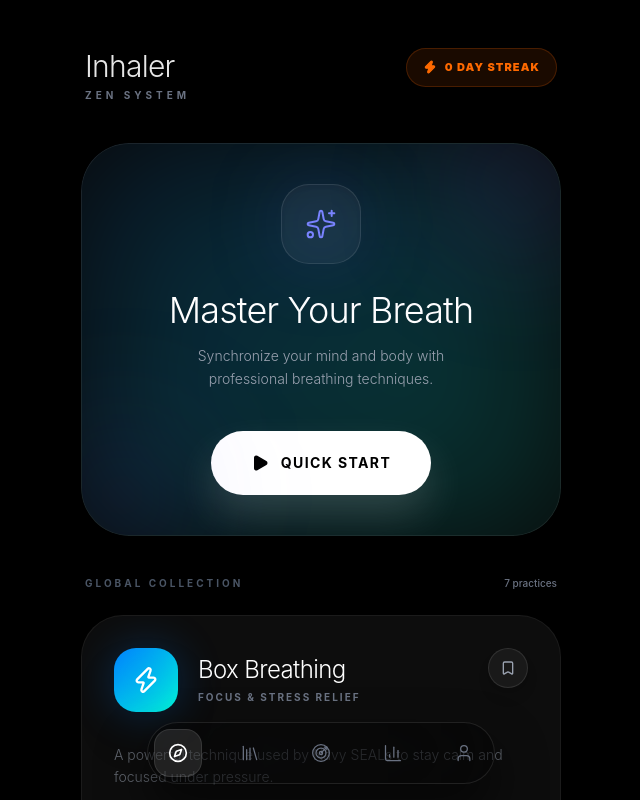
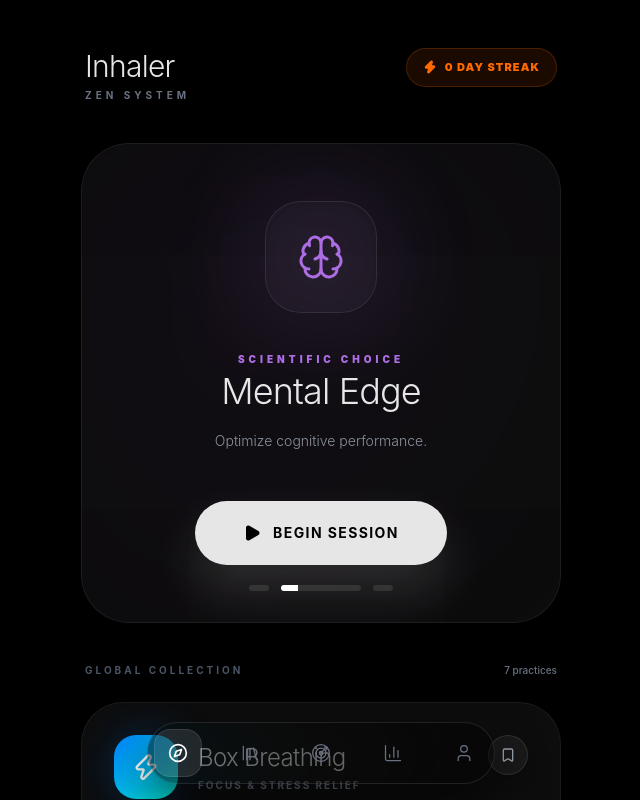
Before and after one commit to ajmalfaris11/Inhaler, a Next.js app in the folder apps/web/: page / in a window 1280 px wide. Shown: the top 800 px of the page, without its empty margins (319-959 px from the left). Built offline with nearby package versions, Linux system fonts and the light colour scheme.

Commit message:
feat: implement dynamic hero carousel with pan-based navigation

```diff
--- a/apps/web/src/features/breathing/components/ExploreView.tsx
+++ b/apps/web/src/features/breathing/components/ExploreView.tsx
@@ -1,8 +1,8 @@
 'use client';
 
-import React from 'react';
-import { motion } from 'framer-motion';
-import { Compass, Settings, Play, Sparkles, Trophy, Zap } from 'lucide-react';
+import React, { useState, useEffect, useMemo } from 'react';
+import { motion, AnimatePresence } from 'framer-motion';
+import { Play, Sparkles, Zap, Sunrise, Moon, Brain, Wind } from 'lucide-react';
 import { Exercise, exercises } from '../data';
 import { ExerciseCard } from './ExerciseCard';
 
@@ -27,7 +27,102 @@ export function ExploreView({
   onToggleFavorite,
   stats
 }: ExploreViewProps) {
-  const featuredExercise = exercises[0]; // Box Breathing as featured
+  const [heroIndex, setHeroIndex] = useState(0);
+  const [progress, setProgress] = useState(0);
+  const cycleTime = 5000;
+
+  const heroSlides = useMemo(() => {
+    const hour = new Date().getHours();
+    const slides = [];
+
+    if (hour >= 5 && hour < 12) {
+      slides.push({
+        id: 'time-morning',
+        exercise: exercises.find(e => e.id === 'box') || exercises[0],
+        title: "Morning Focus",
+        subtitle: "Kickstart your day with clarity.",
+        label: "Recommended for Morning",
+        icon: Sunrise,
+        color: "text-orange-400",
+        bg: "from-orange-500/20 to-transparent"
+      });
+    } else if (hour >= 12 && hour < 18) {
+      slides.push({
+        id: 'time-afternoon',
+        exercise: exercises.find(e => e.id === 'equal') || exercises[2],
+        title: "Afternoon Balance",
+        subtitle: "Maintain focus and reduce stress.",
+        label: "Recommended for Afternoon",
+        icon: Sparkles,
+        color: "text-emerald-400",
+        bg: "from-emerald-500/20 to-transparent"
+      });
+    } else {
+      slides.push({
+        id: 'time-evening',
+        exercise: exercises.find(e => e.id === '478') || exercises[1],
+        title: "Evening Calm",
+        subtitle: "Prepare your mind for deep rest.",
+        label: "Recommended for Evening",
+        icon: Moon,
+        color: "text-indigo-400",
+        bg: "from-indigo-500/20 to-transparent"
+      });
+    }
+
+    slides.push({
+      id: 'feat-brain',
+      exercise: exercises.find(e => e.id === 'box') || exercises[0],
+      title: "Mental Edge",
+      subtitle: "Optimize cognitive performance.",
+      label: "Scientific Choice",
+      icon: Brain,
+      color: "text-purple-400",
+      bg: "from-purple-500/20 to-transparent"
+    });
+
+    slides.push({
+      id: 'feat-deep',
+      exercise: exercises.find(e => e.id === '478') || exercises[1],
+      title: "Deep Presence",
+      subtitle: "Go beyond the surface level.",
+      label: "Mastery Class",
+      icon: Wind,
+      color: "text-blue-400",
+      bg: "from-blue-500/20 to-transparent"
+    });
+
+    return slides;
+  }, []);
+
+  useEffect(() => {
+    const startTime = Date.now();
+    const interval = setInterval(() => {
+      const elapsed = Date.now() - startTime;
+      const newProgress = (elapsed / cycleTime) * 100;
+
+      if (newProgress >= 100) {
+        setProgress(0);
+        setHeroIndex((prev) => (prev + 1) % heroSlides.length);
+        clearInterval(interval);
+      } else {
+        setProgress(newProgress);
+      }
+    }, 16);
+
+    return () => clearInterval(interval);
+  }, [heroIndex, heroSlides.length]);
+
+  const handleManualNav = (dir: number) => {
+    setProgress(0);
+    if (dir > 0) {
+      setHeroIndex((prev) => (prev + 1) % heroSlides.length);
+    } else {
+      setHeroIndex((prev) => (prev - 1 + heroSlides.length) % heroSlides.length);
+    }
+  };
+
+  const activeSlide = heroSlides[heroIndex];
 
   return (
     <motion.div
@@ -53,41 +148,78 @@ export function ExploreView({
         </div>
       </div>
 
-      {/* Hero Section */}
-      <section className="relative w-full rounded-[48px] overflow-hidden group">
+      {/* Hero Section - Static Positioned Gestures (Pan-based navigation) */}
+      <section className="relative w-full h-[480px] rounded-[48px] overflow-hidden group bg-[#0D0D0D] touch-pan-y">
+        <AnimatePresence mode="wait">
+          <motion.div
+            key={activeSlide.id}
+            initial={{ opacity: 0 }}
+            animate={{ opacity: 1 }}
+            exit={{ opacity: 0 }}
+            transition={{ duration: 0.6, ease: "easeInOut" }}
+            onPanEnd={(_, info) => {
+              if (info.offset.x > 50) handleManualNav(-1);
+              else if (info.offset.x < -50) handleManualNav(1);
+            }}
+            className="absolute inset-0 bg-[#0D0D0D] border border-white/[0.08] rounded-[48px] p-12 flex flex-col items-center justify-center text-center gap-8 shadow-2xl overflow-hidden z-10"
+          >
+            {/* Background Glow */}
             <div
-          className="absolute inset-0 opacity-20 blur-[80px] group-hover:opacity-30 transition-opacity duration-1000"
-          style={{ background: `linear-gradient(135deg, ${featuredExercise.gradient.start}, ${featuredExercise.gradient.end})` }}
+              className={`absolute inset-0 opacity-30 blur-[120px] transition-all duration-1000 bg-gradient-to-br ${activeSlide.bg}`}
             />
 
-        <div className="relative bg-white/[0.03] border border-white/[0.08] rounded-[48px] p-10 flex flex-col items-center text-center gap-6 overflow-hidden shadow-2xl">
             <motion.div
-            initial={{ scale: 0.9 }}
-            animate={{ scale: 1 }}
-            className="w-20 h-20 rounded-[28px] bg-white/[0.05] border border-white/10 flex items-center justify-center shadow-inner relative"
+              initial={{ scale: 0.8, opacity: 0 }}
+              animate={{ scale: 1, opacity: 1 }}
+              transition={{ delay: 0.2 }}
+              className={`w-28 h-28 rounded-[36px] bg-white/[0.03] border border-white/10 flex items-center justify-center shadow-inner relative z-10 ${activeSlide.color}`}
             >
-            <Sparkles className="text-indigo-400" size={32} strokeWidth={1.5} />
-            <div className="absolute inset-0 blur-2xl bg-indigo-500/20 rounded-full" />
+              <activeSlide.icon size={48} strokeWidth={1.5} />
+              <div className="absolute inset-0 blur-3xl opacity-30 bg-current rounded-full" />
             </motion.div>
 
-          <div className="space-y-3">
-            <h2 className="text-4xl font-light text-white tracking-tight leading-tight">Master Your Breath</h2>
-            <p className="text-gray-400 text-sm font-light max-w-[280px] leading-relaxed mx-auto">
-              Synchronize your mind and body with professional breathing techniques.
+            <div className="space-y-4 relative z-10 pointer-events-none">
+              <span className={`text-[10px] font-black uppercase tracking-[0.4em] ${activeSlide.color}`}>
+                {activeSlide.label}
+              </span>
+              <h2 className="text-4xl font-light text-white tracking-tight leading-tight">
+                {activeSlide.title}
+              </h2>
+              <p className="text-gray-400 text-sm font-light max-w-[300px] leading-relaxed mx-auto">
+                {activeSlide.subtitle}
               </p>
             </div>
 
             <button
-            onClick={() => onStart(featuredExercise)}
-            className="h-16 px-10 rounded-full bg-white text-black font-bold text-sm uppercase tracking-widest flex items-center justify-center gap-3 shadow-[0_20px_40px_rgba(255,255,255,0.15)] hover:scale-105 active:scale-95 transition-all mt-4"
+              onClick={(e) => {
+                e.stopPropagation();
+                onStart(activeSlide.exercise);
+              }}
+              className="group relative h-16 px-12 rounded-full bg-white text-black font-bold text-sm uppercase tracking-widest flex items-center justify-center gap-3 shadow-[0_25px_50px_rgba(255,255,255,0.15)] hover:scale-105 active:scale-95 transition-all mt-4 z-20"
             >
               <Play size={18} fill="currentColor" />
-            Quick Start
+              <span>Begin Session</span>
             </button>
+          </motion.div>
+        </AnimatePresence>
 
-          {/* Decorative Elements */}
-          <div className="absolute -left-10 -bottom-10 w-40 h-40 rounded-full bg-indigo-500/10 blur-3xl" />
-          <div className="absolute -right-10 -top-10 w-40 h-40 rounded-full bg-purple-500/10 blur-3xl" />
+        {/* Persistent Activation Signal Container */}
+        <div className="absolute bottom-8 left-0 right-0 flex justify-center gap-3 z-40 pointer-events-none">
+          {heroSlides.map((_, i) => (
+            <div
+              key={i}
+              className={`relative h-1.5 rounded-full bg-white/10 overflow-hidden transition-all duration-500 ${heroIndex === i ? 'w-20' : 'w-5'}`}
+            >
+              {heroIndex === i && (
+                <motion.div
+                  className="absolute inset-y-0 left-0 bg-white"
+                  initial={false}
+                  animate={{ width: `${progress}%` }}
+                  transition={{ ease: "linear", duration: 0.016 }}
+                />
+              )}
+            </div>
+          ))}
         </div>
       </section>
 
@@ -114,7 +246,7 @@ export function ExploreView({
         </div>
       )}
 
-      {/* Global Section */}
+      {/* Global Collection */}
       <div className="space-y-6">
         <div className="flex justify-between items-center px-1">
           <span className="text-[10px] uppercase tracking-[0.3em] font-bold text-gray-600">Global Collection</span>
```
Lines whose indentation alone changed are shown as unchanged.
